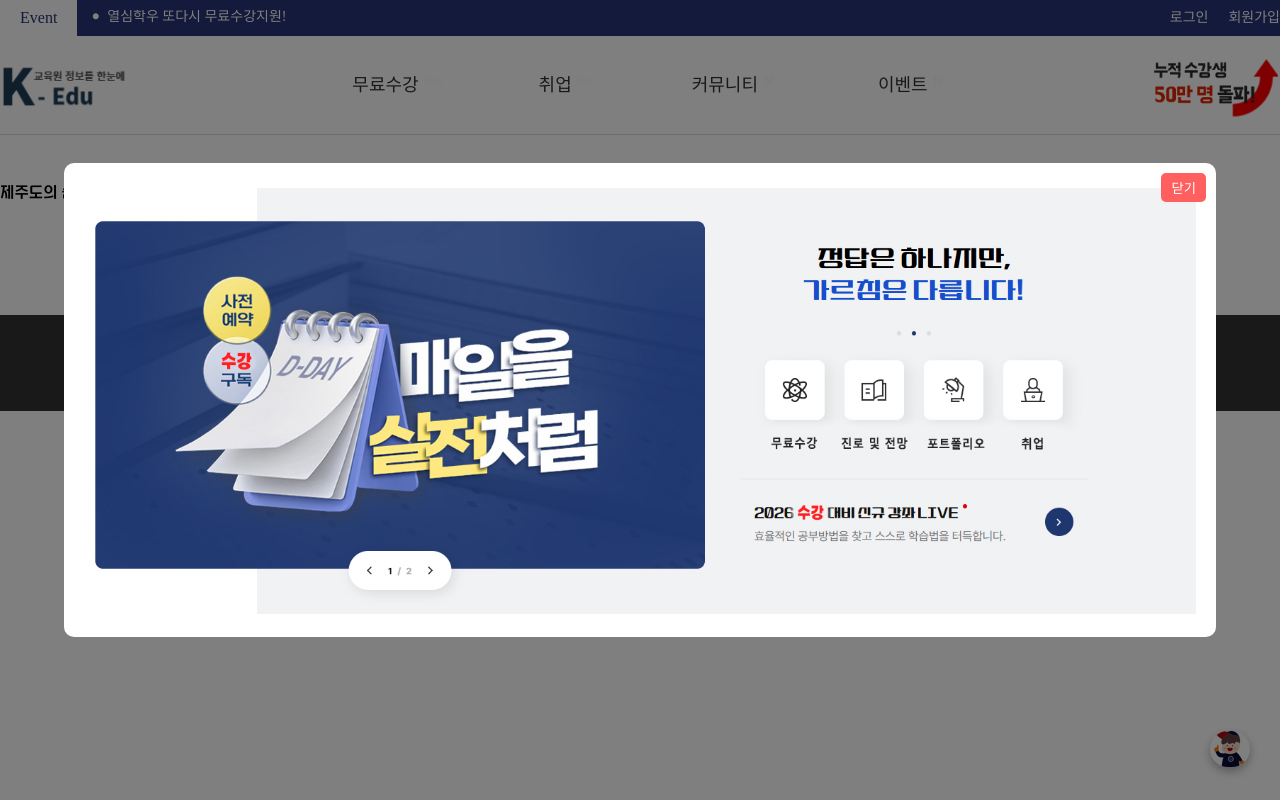
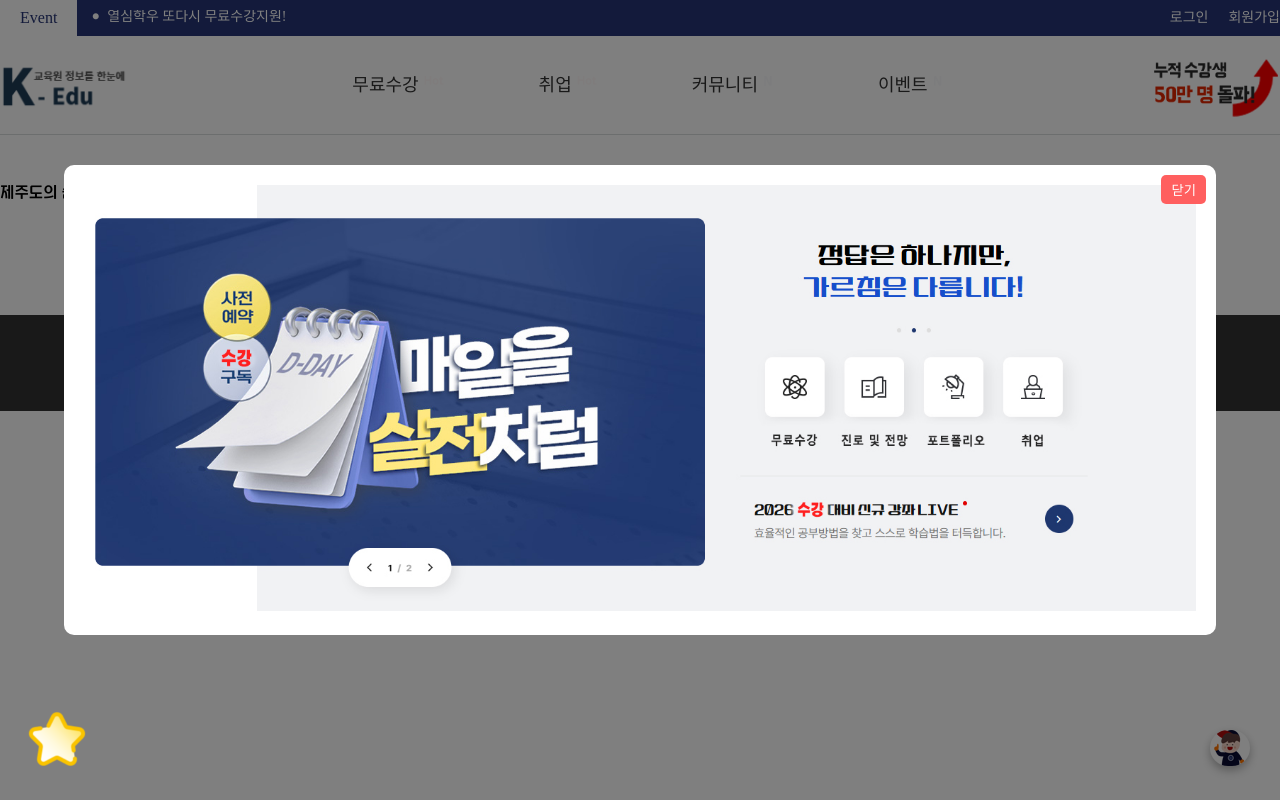
Before and after one commit to SnowsFE/Korea, a React (Create React App) app in the folder Client/: page /boards in a window 1280 px wide. Both pictures are taken after a click on the element 1230 px from the left and 748 px from the top of the page. Built offline with nearby package versions, Linux system fonts and the light colour scheme; a web font is replaced by a local one.

Commit message:
즐겨찾기 추가

```diff
--- a/Client/src/App.js
+++ b/Client/src/App.js
@@ -2,7 +2,7 @@ import "./App.css";
 import { BrowserRouter as Router, Routes, Route } from "react-router-dom";
 import { QueryClient, QueryClientProvider } from "@tanstack/react-query";
 import Home from "./pages/Home";
-import CommonLayout from "./components/common/Header/HeaderLayout";
+import CommonLayout from "./components/common/CommonLayout/CommonLayout";
 import Layout from "./components/common/Layout/Layout";
 import Notice from "./pages/Notice/Notice";
 import Event from "./pages/Event/Event";
--- a/Client/src/components/common/Header/HeaderLayout.jsx
+++ b/Client/src/components/common/CommonLayout/CommonLayout.jsx
@@ -2,16 +2,20 @@ import React from "react";
 import Header from "./TopHeader";
 import styled from "styled-components";
 import SemiHeader from "./SemiHeader";
+import ViewIcon from "./ViewIcon";
+import Favorites from "./Favorites";
 
-const HeaderLayout = () => {
+const CommonLayout = () => {
   return (
     <Section>
       <Header />
       <SemiHeader />
+      <Favorites />
+      <ViewIcon />
     </Section>
   );
 };
 
-export default HeaderLayout;
+export default CommonLayout;
 
 const Section = styled.section``;
--- /dev/null
+++ b/Client/src/components/common/CommonLayout/Favorites.jsx
@@ -0,0 +1,88 @@
+import React, { useState } from "react";
+import styled from "styled-components";
+
+const Favorites = () => {
+  const [view, setView] = useState(false);
+
+  const addFavorites = () => {
+    setView(true);
+  };
+
+  return (
+    <div>
+      {view && (
+        <ModalOverlay onClick={() => setView(false)}>
+          <ModalContent onClick={(e) => e.stopPropagation()}>
+            <img src="/images/Semi.jpg" alt="Semi.jpg" />
+            <CloseButton onClick={() => setView(false)}>닫기</CloseButton>
+          </ModalContent>
+        </ModalOverlay>
+      )}
+      <FixedStar onClick={addFavorites}>
+        <img src="/images/star.png" alt="Favorites" />
+      </FixedStar>
+    </div>
+  );
+};
+
+export default Favorites;
+
+const FixedStar = styled.section`
+  z-index: 1000;
+  position: fixed;
+  bottom: 0;
+  left: 0;
+  padding: 25px;
+
+  img {
+    width: 64px;
+    cursor: pointer;
+  }
+
+  img:hover {
+    transform: scale(1.05);
+    transition: 0.1s ease-in-out;
+  }
+`;
+
+// 모달 스타일
+const ModalOverlay = styled.div`
+  position: fixed;
+  top: 0;
+  left: 0;
+  width: 100%;
+  height: 100%;
+  background: rgba(0, 0, 0, 0.5);
+  display: flex;
+  align-items: center;
+  justify-content: center;
+  z-index: 100;
+`;
+
+const ModalContent = styled.div`
+  background: white;
+  padding: 20px;
+  border-radius: 10px;
+  position: relative;
+  max-width: 90%;
+  max-height: 90%;
+  overflow: auto;
+
+  img {
+    width: 100%;
+    max-width: 1200px;
+    height: auto;
+  }
+`;
+
+const CloseButton = styled.button`
+  position: absolute;
+  top: 10px;
+  right: 10px;
+  background: #ff5f5f;
+  color: white;
+  border: none;
+  padding: 5px 10px;
+  cursor: pointer;
+  border-radius: 5px;
+`;
--- a/Client/src/components/common/Header/SemiHeader.jsx
+++ b/Client/src/components/common/CommonLayout/SemiHeader.jsx
@@ -1,9 +1,8 @@
-import React, { useState } from "react";
+import React from "react";
 import { useNavigate } from "react-router-dom";
 import styled from "styled-components";
 
 const SemiHeader = () => {
-  const [view, setView] = useState(false);
   const navigate = useNavigate();
 
   const goHome = () => {
@@ -39,19 +38,6 @@ const SemiHeader = () => {
           </NavItem>
         </Nav>
         <img src="/images/Data.png" alt="Data" />
-        <View onClick={() => setView(true)} style={{ cursor: "pointer" }}>
-          <img src="/images/fixedIcon.png" alt="fixedIcon.png" />
-        </View>
-
-        {/* 모달 */}
-        {view && (
-          <ModalOverlay onClick={() => setView(false)}>
-            <ModalContent onClick={(e) => e.stopPropagation()}>
-              <img src="/images/Semi.jpg" alt="Semi.jpg" />
-              <CloseButton onClick={() => setView(false)}>닫기</CloseButton>
-            </ModalContent>
-          </ModalOverlay>
-        )}
       </Container>
     </Section>
   );
@@ -147,63 +133,3 @@ const NText = styled.span`
     }
   }
 `;
-
-const View = styled.div`
-  position: fixed;
-  bottom: 0;
-  right: 0;
-  padding: 30px;
-  img {
-    width: 40px;
-    border-radius: 30px;
-    transition: transform 0.2s ease-in-out, box-shadow 0.3s ease-in-out;
-    object-fit: cover; /* 비율 유지하며 꽉 채우기 */
-    box-shadow: 0px 4px 10px rgba(0, 0, 0, 0.3);
-  }
-
-  &:hover img {
-    transform: scale(1.05);
-  }
-`;
-
-// 모달 스타일
-const ModalOverlay = styled.div`
-  position: fixed;
-  top: 0;
-  left: 0;
-  width: 100%;
-  height: 100%;
-  background: rgba(0, 0, 0, 0.5);
-  display: flex;
-  align-items: center;
-  justify-content: center;
-  z-index: 100;
-`;
-
-const ModalContent = styled.div`
-  background: white;
-  padding: 20px;
-  border-radius: 10px;
-  position: relative;
-  max-width: 90%;
-  max-height: 90%;
-  overflow: auto;
-
-  img {
-    width: 100%;
-    max-width: 1200px;
-    height: auto;
-  }
-`;
-
-const CloseButton = styled.button`
-  position: absolute;
-  top: 10px;
-  right: 10px;
-  background: #ff5f5f;
-  color: white;
-  border: none;
-  padding: 5px 10px;
-  cursor: pointer;
-  border-radius: 5px;
-`;
--- /dev/null
+++ b/Client/src/components/common/CommonLayout/ViewIcon.jsx
@@ -0,0 +1,87 @@
+import React, { useState } from "react";
+import styled from "styled-components";
+
+const ViewIcon = () => {
+  const [view, setView] = useState(false);
+
+  return (
+    <div>
+      {/* View 이미지 (교육원맵 오른쪽 배치) */}
+      <View onClick={() => setView(true)} style={{ cursor: "pointer" }}>
+        <img src="/images/fixedIcon.png" alt="fixedIcon.png" />
+      </View>
+
+      {/* 모달 */}
+      {view && (
+        <ModalOverlay onClick={() => setView(false)}>
+          <ModalContent onClick={(e) => e.stopPropagation()}>
+            <img src="/images/Semi.jpg" alt="Semi.jpg" />
+            <CloseButton onClick={() => setView(false)}>닫기</CloseButton>
+          </ModalContent>
+        </ModalOverlay>
+      )}
+    </div>
+  );
+};
+
+export default ViewIcon;
+
+// 모달 스타일
+const ModalOverlay = styled.div`
+  position: fixed;
+  top: 0;
+  left: 0;
+  width: 100%;
+  height: 100%;
+  background: rgba(0, 0, 0, 0.5);
+  display: flex;
+  align-items: center;
+  justify-content: center;
+  z-index: 100;
+`;
+
+const ModalContent = styled.div`
+  background: white;
+  padding: 20px;
+  border-radius: 10px;
+  position: relative;
+  max-width: 90%;
+  max-height: 90%;
+  overflow: auto;
+
+  img {
+    width: 100%;
+    max-width: 1200px;
+    height: auto;
+  }
+`;
+
+const CloseButton = styled.button`
+  position: absolute;
+  top: 10px;
+  right: 10px;
+  background: #ff5f5f;
+  color: white;
+  border: none;
+  padding: 5px 10px;
+  cursor: pointer;
+  border-radius: 5px;
+`;
+
+const View = styled.div`
+  position: fixed;
+  bottom: 0;
+  right: 0;
+  padding: 30px;
+  img {
+    width: 40px;
+    border-radius: 30px;
+    transition: transform 0.2s ease-in-out, box-shadow 0.3s ease-in-out;
+    object-fit: cover; /* 비율 유지하며 꽉 채우기 */
+    box-shadow: 0px 4px 10px rgba(0, 0, 0, 0.3);
+  }
+
+  &:hover img {
+    transform: scale(1.05);
+  }
+`;
--- a/Client/src/pages/Home.jsx
+++ b/Client/src/pages/Home.jsx
@@ -5,9 +5,7 @@ import Main from "../components/Main/Main";
 const Home = () => {
   return (
     <Section>
-      <Body>
-        <Main />
-      </Body>
+      <Main />
     </Section>
   );
 };
@@ -17,5 +15,3 @@ export default Home;
 const Section = styled.section`
   width: 100%;
 `;
-
-const Body = styled.div``;
```
Also changed, not shown: Client/public/images/star.png (added), Client/src/components/common/CommonLayout/TopHeader.jsx (renamed from Client/src/components/common/Header/TopHeader.jsx).
